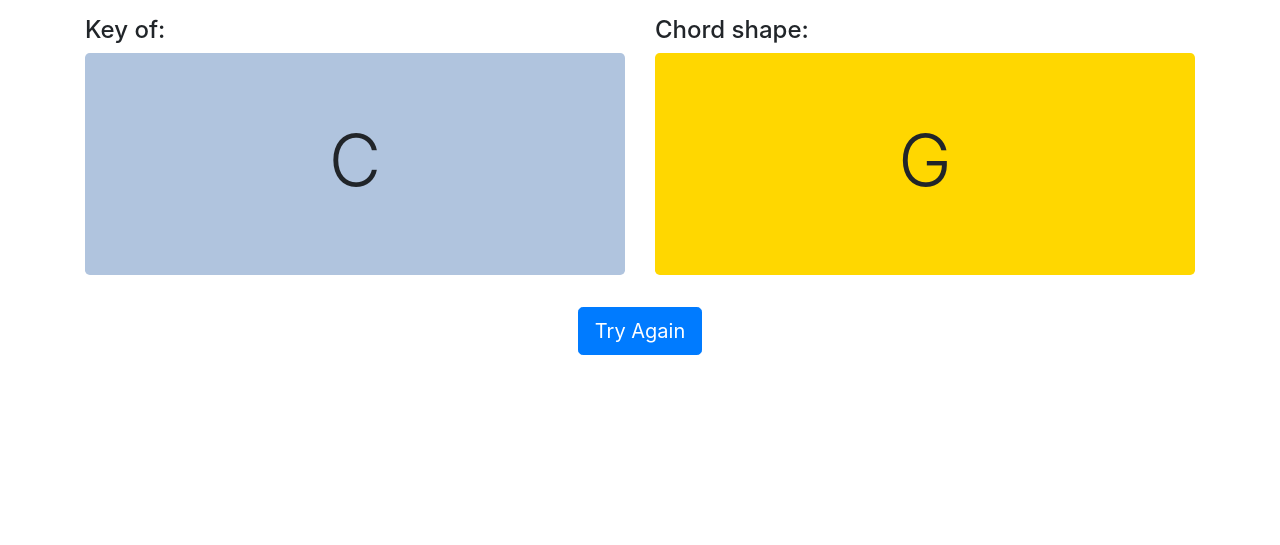
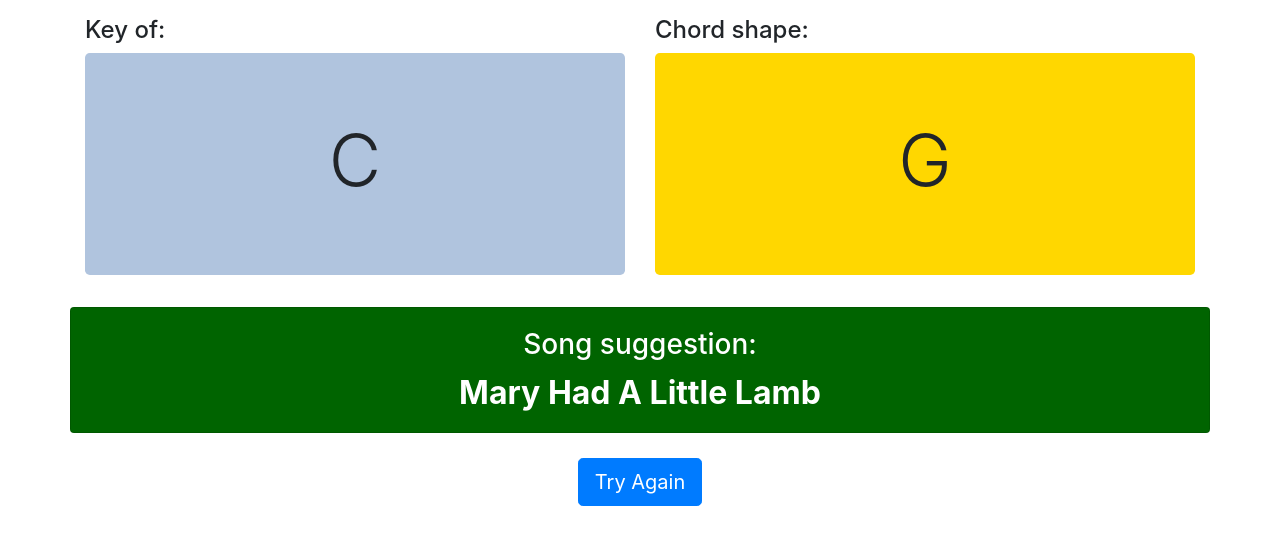
Before and after one commit to rveneracion/caged_trainer, a plain HTML site: page index.html in a window 1280 px wide. Shown: the part 65-610 px from the top of the page. Drawn offline with nearby package versions, Linux system fonts and the light colour scheme.

Commit message:
added song suggestion

```diff
--- a/css/app.css
+++ b/css/app.css
@@ -10,6 +10,10 @@
     margin-top: 25px;
 }
 
+#b_tryagain {
+    margin-top: 25px;
+}
+
 #mynavbar {
     font-size: 1.33em;
     color: red;
@@ -18,3 +22,22 @@
 .accidental {
     font-size: .75em;
 }
+
+#c_song {
+    background-color: darkgreen;
+    color: white;
+}
+
+#h_song {
+    font-weight: bold;
+    font-size: 2em;
+}
+
+.glow {
+    font-size: 70px;
+    color: #ffffff;
+    text-align: center;
+    -webkit-animation: glow 1s ease-in-out infinite alternate;
+    -moz-animation: glow 1s ease-in-out infinite alternate;
+    animation: glow 1s ease-in-out infinite alternate;
+}
--- a/index.html
+++ b/index.html
@@ -35,6 +35,14 @@
                 </div>
             </div>
             <div class="row">
+                <div class="card text-center col "  id="c_song">
+                    <div class="card-body " >
+                        <h3 class="card-title">Song suggestion:</h3>
+                        <h2 id="h_song" class="card-text glow "></h2>
+                    </div>
+                </div>
+            </div>
+            <div class="row">
                 <div class="text-center col">
                     <button id="b_tryagain"  class='btn btn-lg btn-primary'>Try Again</button>
                 </div>
--- a/js/app.js
+++ b/js/app.js
@@ -12,6 +12,7 @@ $(document).ready(function(){
 var newCombo = function(){
     newKey();
     newShape();
+    newSong();
 }
 
 var randomChoice = function(mylist){
@@ -30,3 +31,31 @@ var newShape = function(){
     let shapes = 'CAGED'.split('');
     $("#h_shape").html(randomChoice(shapes));
 }
+
+var newSong = function(){
+    let songs = [
+        "Aura Lee",
+        "Billy Boy",
+        "Clementine",
+        "Down in the Valley",
+        "Happy Birthday",
+        "He's Got the Whole World in His Hands",
+        "Home On the Range",
+        "I've Been Working on the Railroad",
+        "Mary Had A Little Lamb",
+        "Michael, Row the Boat",
+        "Ode To Joy",
+        "Oh! Susanna",
+        "On Top of Old Smokey",
+        "Red River Valley",
+        "She'll be Coming 'Round the Mountain",
+        "Swing Low, Sweet Chariot",
+        "This Land Is Your Land",
+        "Twinkle Twinkle Little Star",
+        "Yankee Doodle",
+        "You Are My Sunshine"
+    ]
+
+    $("#h_song").html(randomChoice(songs));
+
+}
```
Lines whose indentation alone changed are shown as unchanged.
